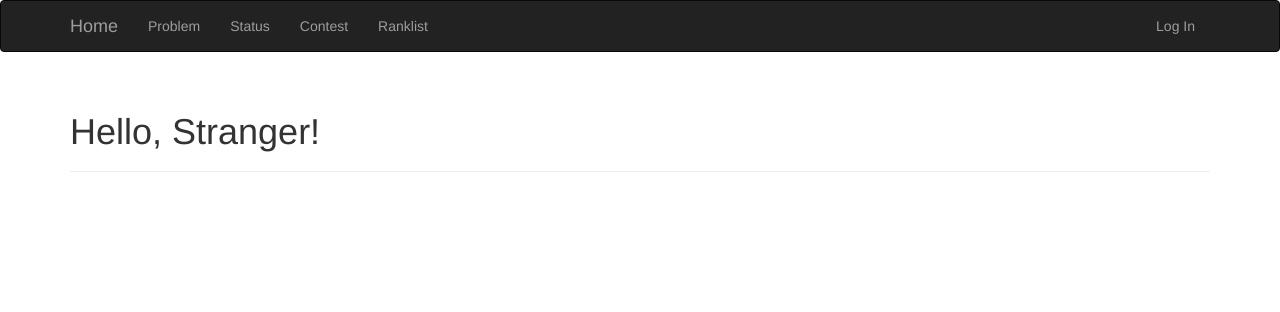
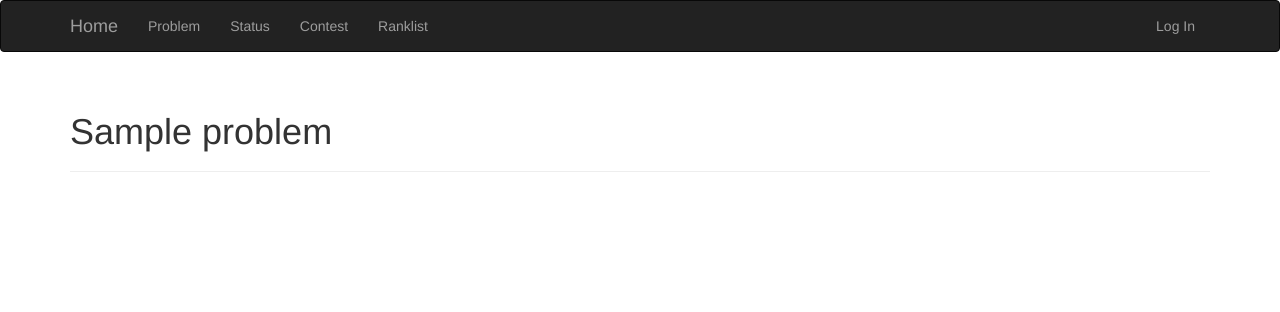
Before and after one commit to sleepymole/vjudge, a Flask app: a page that uses app/templates/problem.html in a window 1280 px wide. Shown: the top 312 px of the page. Run offline with Flask 2, Linux system fonts and the light colour scheme; tables that the repository leaves empty hold one stand-in row (values such as "Sample post"); some libraries are stand-ins or nearby versions.

Commit message:
add problem page

```diff
--- a/app/main/views.py
+++ b/app/main/views.py
@@ -133,8 +133,10 @@ def followed_by(username):
 def problem(oj_name, problem_id=None):
     if not problem_id:
         return redirect(url_for('.problem_list', oj_name=oj_name))
-    print(oj_name, problem_id)
-    return render_template('problem.html')
+    problem = Problem.query.filter_by(oj_name=oj_name, problem_id=problem_id).first()
+    if problem is None:
+        abort(404)
+    return render_template('problem.html', problem=problem)
 
 
 @main.route('/problem')
--- a/app/templates/problem.html
+++ b/app/templates/problem.html
@@ -1,7 +1,7 @@
 {% extends "base.html" %}
-{% block title %}VJudge{% endblock %}
+{% block title %}VJudge - {{ problem.oj_name.upper() }}-{{ problem.problem_id }}{% endblock %}
 {% block page_content %}
-<div class="page-header">
-    <h1>Hello, {% if current_user.is_authenticated %}{{ current_user.username }}{% else %}Stranger{% endif %}!</h1>
-</div>
+    <div class="page-header">
+        <h1>{{ problem.title }}</h1>
+    </div>
 {% endblock %}
```
